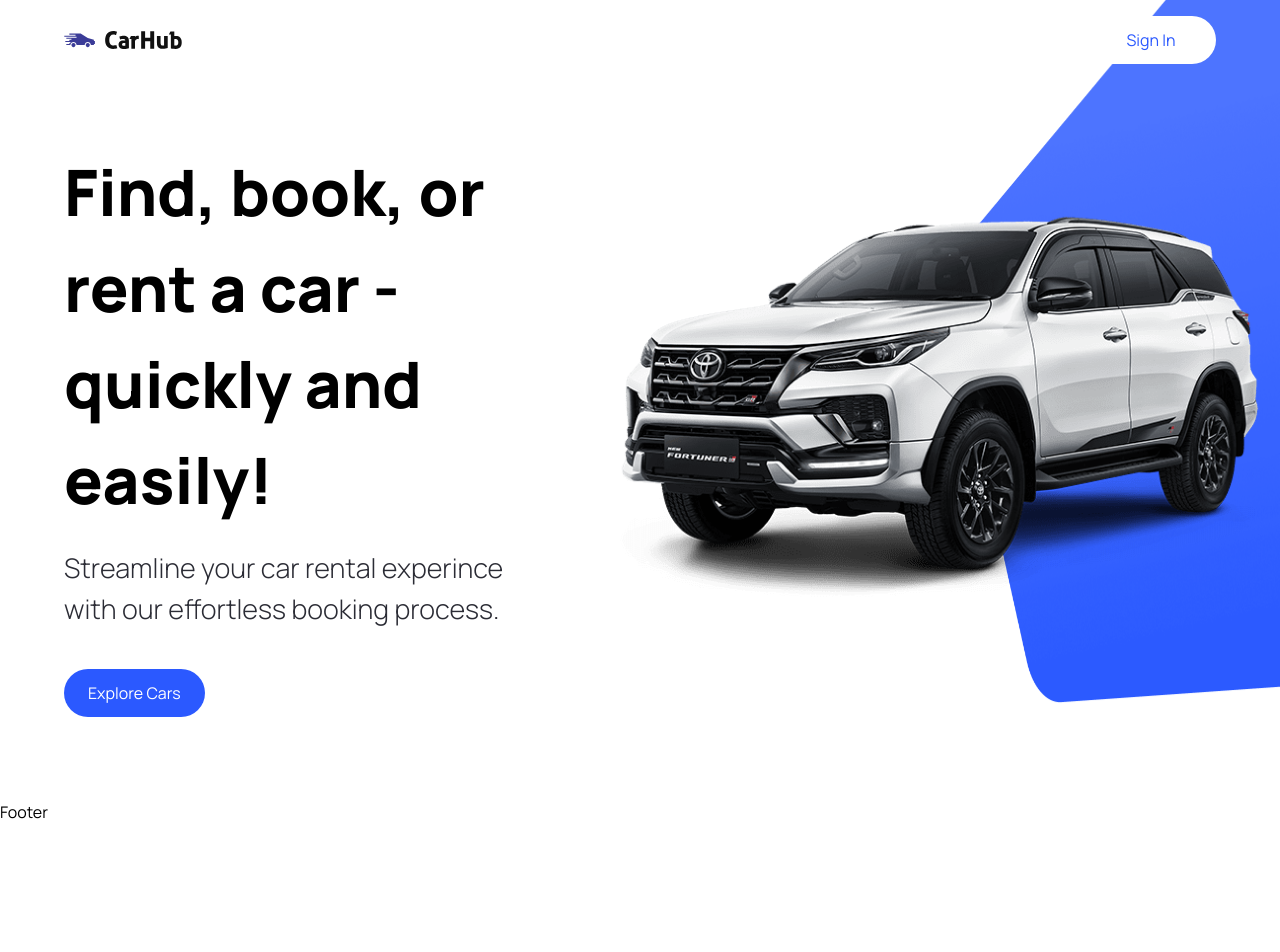
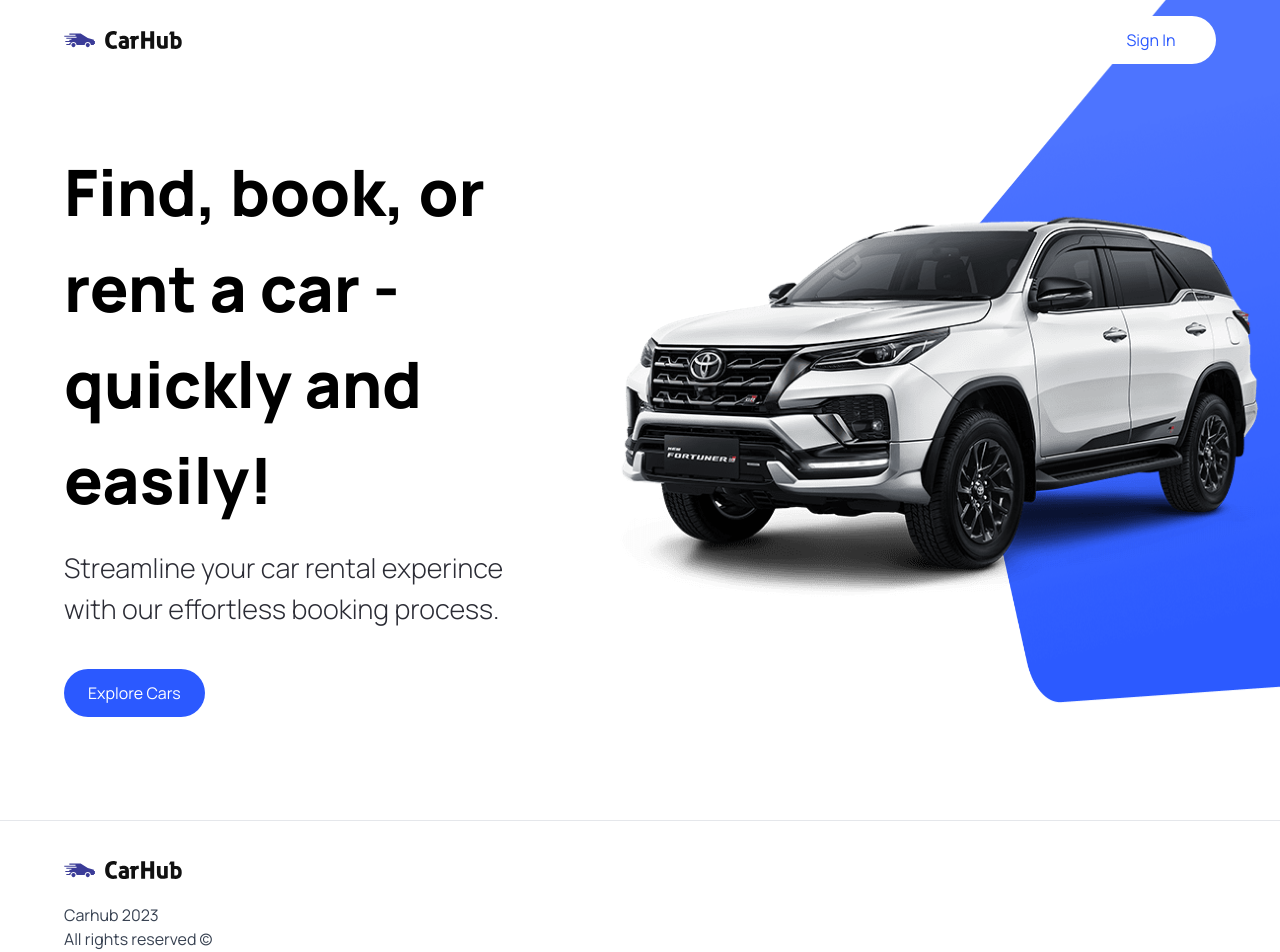
Before and after one commit to khmaladze-tiko/car-showcase, a Next.js app: page / in a window 1280 px wide. Shown: the top 952 px of the page. Before the commit the page ends 824 px from the top, so only its background shows below. Built offline with nearby package versions, Linux system fonts and the light colour scheme.

Commit message:
add Logo in Footer

```diff
--- a/components/Footer.tsx
+++ b/components/Footer.tsx
@@ -1,8 +1,22 @@
-    import React from 'react'
+    import Image from "next/image";
+    import Link from "next/link";
 
     const Footer = () => {
       return (
-        <div>Footer</div>
+        <footer className="flex flex-col text-black-100 mt-5 border-t border-grey-100">
+            <div className="flex max-md:flex-col flex-wrap justify-between gap-5 sm:px-16 px-6 py-10">
+                <div className="flex flex-col justify-start items-start gap-6">
+                    <Image src="/logo.svg" alt="logo" width={118} height={18} className="object-contain" />
+                    <p className="text-base text-gray-700">
+                        Carhub 2023 <br />
+                        All rights reserved &copy;
+                    </p>
+                </div>
+                <div className="footer__links">
+
+                </div>
+            </div>
+        </footer>
       )
     }
 
```
